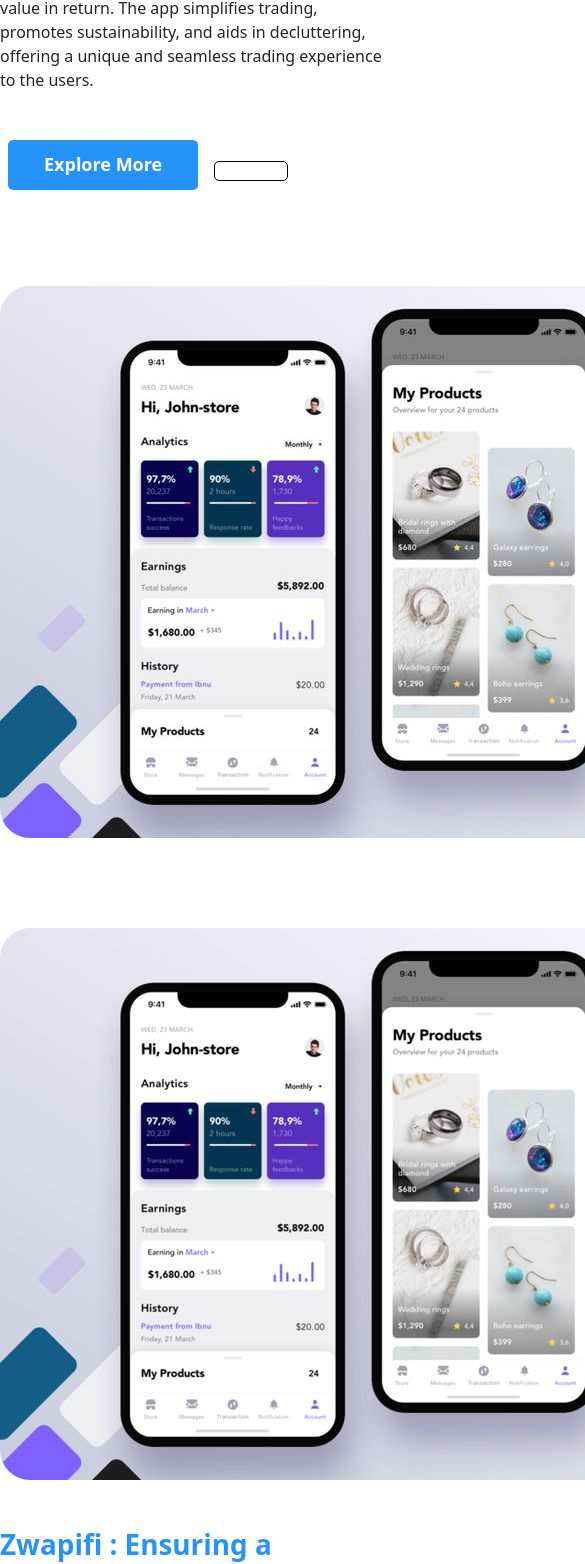
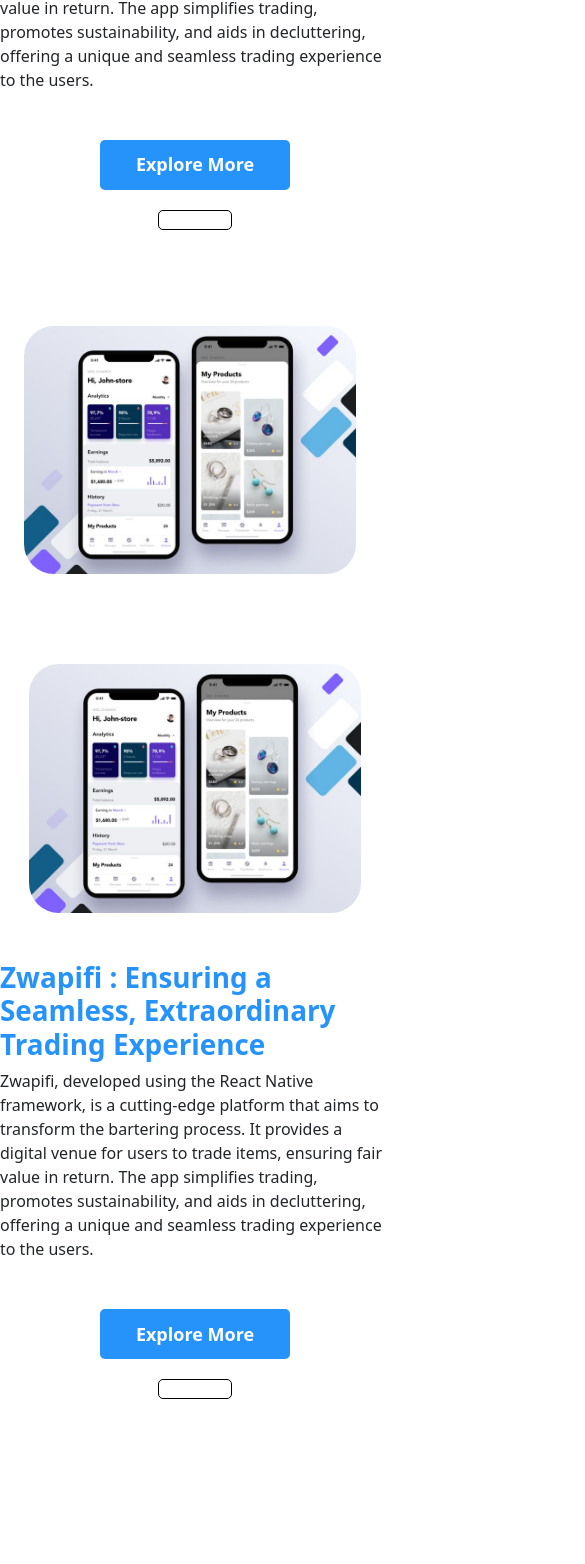
Before and after one commit to AminLakhani14/ASTechy, a React (Create React App) app: page / in a window 390 px wide. Shown: the part 2639-4203 px from the top of the page, 585 px wide, since content can reach past the window. Built offline with nearby package versions, Linux system fonts and the light colour scheme.

Commit message:
AminBranch:responsive work on works.

```diff
--- a/src/CSS/style.css
+++ b/src/CSS/style.css
@@ -42,6 +42,10 @@
 .imageSetting{
 border-radius: 30px;
 }
+.imageSettingRight{
+  border-radius: 30px;
+  }
+
 
 .HeaderButton{
   color: #fff !important;
@@ -155,4 +159,25 @@
   .stageTextColor {
     font-size: 30px;
   }
+  .leftsideExplore{
+    width: 100%;
   }
+  .leftsideExploreButton{
+    flex-direction: column;
+    display: flex;
+    gap: 20px;
+    justify-content: center;
+    align-items: center;
+  }
+  .leftsideExploreImage{
+    margin-left: 24px;
+  }
+  .imageSetting{
+    width: 85%;
+  }
+  .ExploreImage{
+    display: flex;
+    justify-content: center;
+  }
+
+  }
--- a/src/Component/Work/WebDevelopment/WebDevelopment.jsx
+++ b/src/Component/Work/WebDevelopment/WebDevelopment.jsx
@@ -4,6 +4,7 @@
 import ExploreMore from "../../../Global/ExploreMore";
 import Heading from "../../../Global/Heading";
 import Feedback from "../../../Global/Feedback";
+import { useState } from "react";
 
 function WebDevelopment() {
   const navigate = useNavigate();
@@ -11,10 +12,14 @@
   const handleController = () => {
     navigate('/Home');
   };
+  const [visible, setvisible] = useState(false);
+  const [feedbackvisible, setfeedbackvisible] = useState(false);
+
   return (
     <div>
       <Heading
         visible={false}
+        feedbackvisible={false}
         text="Web Development Portfolio"
         paragraph="Discover our expertise in web application development with our portfolio showcasing diverse projects and satisfied clients. Let us help bring your vision to life with cutting-edge technology and personalized solutions."
       />
@@ -33,7 +38,7 @@
         heading2="– Your Ultimate App for Curating Spotify Music Playlists"
         subheading="Built with MERN stack, this app allows users to create and manage playlists to enhance their Spotify music experience. With Cloud 9, users have the option to play their tracks multiple times to boost their streaming statistics. Elevate your music curation game with Cloud 9 and create playlists that resonate with your unique taste. Join the Cloud 9 community and take your Spotify music journey to new heights."
         picture={picture}
-        visible={false}
+        visible={true}
         secondbutton="Visit Live Site"
       />
       <LeftSideExploreMore
--- a/src/Global/ExploreMore.jsx
+++ b/src/Global/ExploreMore.jsx
@@ -2,16 +2,16 @@
 
 function ExploreMore(props) {
     return (
-        <div className="row" style={{marginTop:"90px"}}>
-        <div className="col-sm-6">
-        <a href="/" className="">
+        <div className="row ExploreMoreForm" style={{marginTop:"90px"}}>
+        <div className="col-sm-6 col-order-2 ">
+        <a href="/" className="ExploreImage">
             <img className="imageSetting"  src={props.picture} alt="profile picture"/>
         </a>
         </div>
-        <div className="col-sm-5 my-5">
+        <div className="col-sm-5 col-order-1 my-5">
         <h1><strong style={{color:"#2693fa"}}>{props.heading}</strong><strong>{props.heading2}</strong></h1>
         <p>{props.subheading}</p>
-        <div className="my-5">
+        <div className="my-5 leftsideExploreButton">
         <button onClick={props.handleController} className="primaryButton mx-2"><b>Explore More</b></button>
         <button className="rightGenericButton mx-2"><b>{props.secondbutton}</b></button>
         {props.visible == true ? (
--- a/src/Global/Heading.jsx
+++ b/src/Global/Heading.jsx
@@ -1,6 +1,7 @@
+import { TextField } from "@mui/material";
 import "../CSS/style.css";
 
-function Heading(props) {
+function  Heading(props) {
   return (
     <div className="pt-5 HeadingBackground d-flex justify-content-center align-items-center">
       <div className="w-50">
@@ -24,7 +25,56 @@
           </div>
         </div>
       </div>
-      <div className="w-25"></div>
+      <div className="w-25">
+      {props.feedbackvisible == true ? (
+                <div className="d-flex">
+                <div className="FeedbackBackground">
+                  <TextField
+                    id="standard-basic"
+                    className="w-75 "
+                    style={{ marginLeft: "40px", marginBottom: "30px",marginTop:"20px" }}
+                    label="Full Name*"
+                    variant="standard"
+                  />
+                  <TextField
+                    id="standard-basic"
+                    className="w-75 "
+                    style={{ marginLeft: "40px", marginBottom: "30px" }}
+                    label="Work Email*"
+                    variant="standard"
+                  />
+                  <TextField
+                    id="standard-basic"
+                    className="w-75 "
+                    style={{ marginLeft: "40px", marginBottom: "30px" }}
+                    label="Work Phone*"
+                    variant="standard"
+                  />
+                  <TextField
+                    id="standard-basic"
+                    className="w-75 "
+                    style={{ marginLeft: "40px", marginBottom: "30px" }}
+                    label="Company Name*"
+                    variant="standard"
+                  />
+                  <TextField
+                    id="standard-basic"
+                    className="w-75 "
+                    style={{ marginLeft: "40px", marginBottom: "30px" }}
+                    label="Messge*"
+                    variant="standard"
+                  />
+                  <div style={{ display: "flex", justifyContent: "center", marginTop: "30px"  }}>
+                    <button className="headerMenuButton mx-2">
+                      <b>Get in Touch</b>
+                    </button>
+                  </div>
+                </div>
+              </div>
+            ) : (
+              ""
+            )}
+      </div>
     </div>
   );
 }
--- a/src/Global/LeftSideExploreMore.jsx
+++ b/src/Global/LeftSideExploreMore.jsx
@@ -5,15 +5,15 @@
         <div className="row" style={{marginTop:"90px"}}>
         <div className="col-sm-1"></div>
 
-        <div className="col-sm-5 my-5">
-        <h1><strong style={{color:"#2693fa"}}>{props.heading}</strong><strong>{props.heading2}</strong></h1>
-        <p>{props.subheading}</p>
-        <div className="my-5">
+        <div className="col-sm-5 my-5 leftsideExplore">
+        <h1 className="leftsideExploreHeading"><strong style={{color:"#2693fa"}}>{props.heading}</strong><strong>{props.heading2}</strong></h1>
+        <p className="leftsideExploreParagraph">{props.subheading}</p>
+        <div className="my-5 leftsideExploreButton">
         <button onClick={props.handleController} className="primaryButton mx-2"><b>Explore More</b></button>
         <button className="rightGenericButton mx-2"><b>{props.secondbutton}</b></button>
         </div>
         </div>
-        <div className="col-sm-6">
+        <div className="col-sm-6 leftsideExploreImage">
         <a href="/" className="">
             <img className="imageSetting"  src={props.picture} alt="profile picture"/>
         </a>
```
